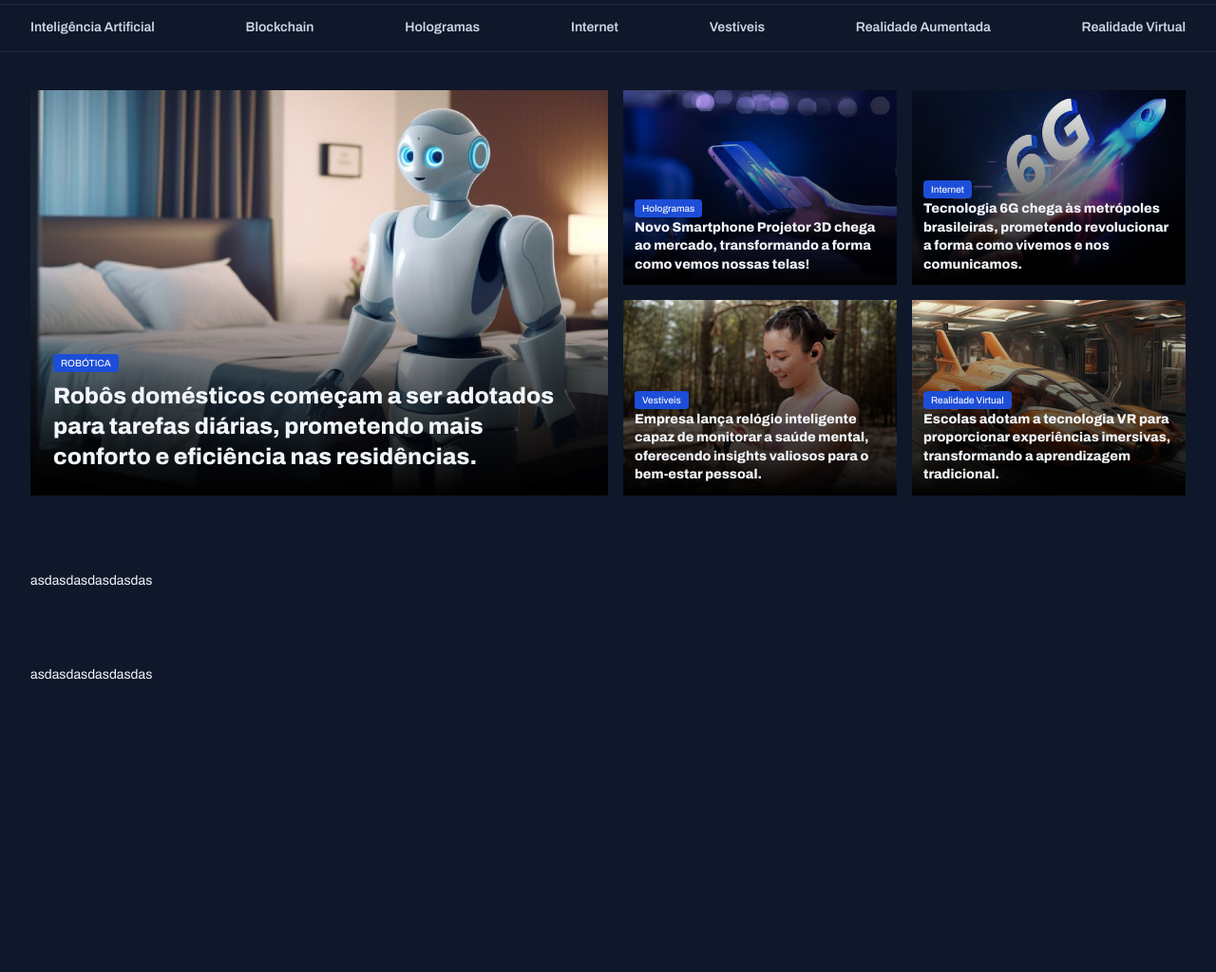
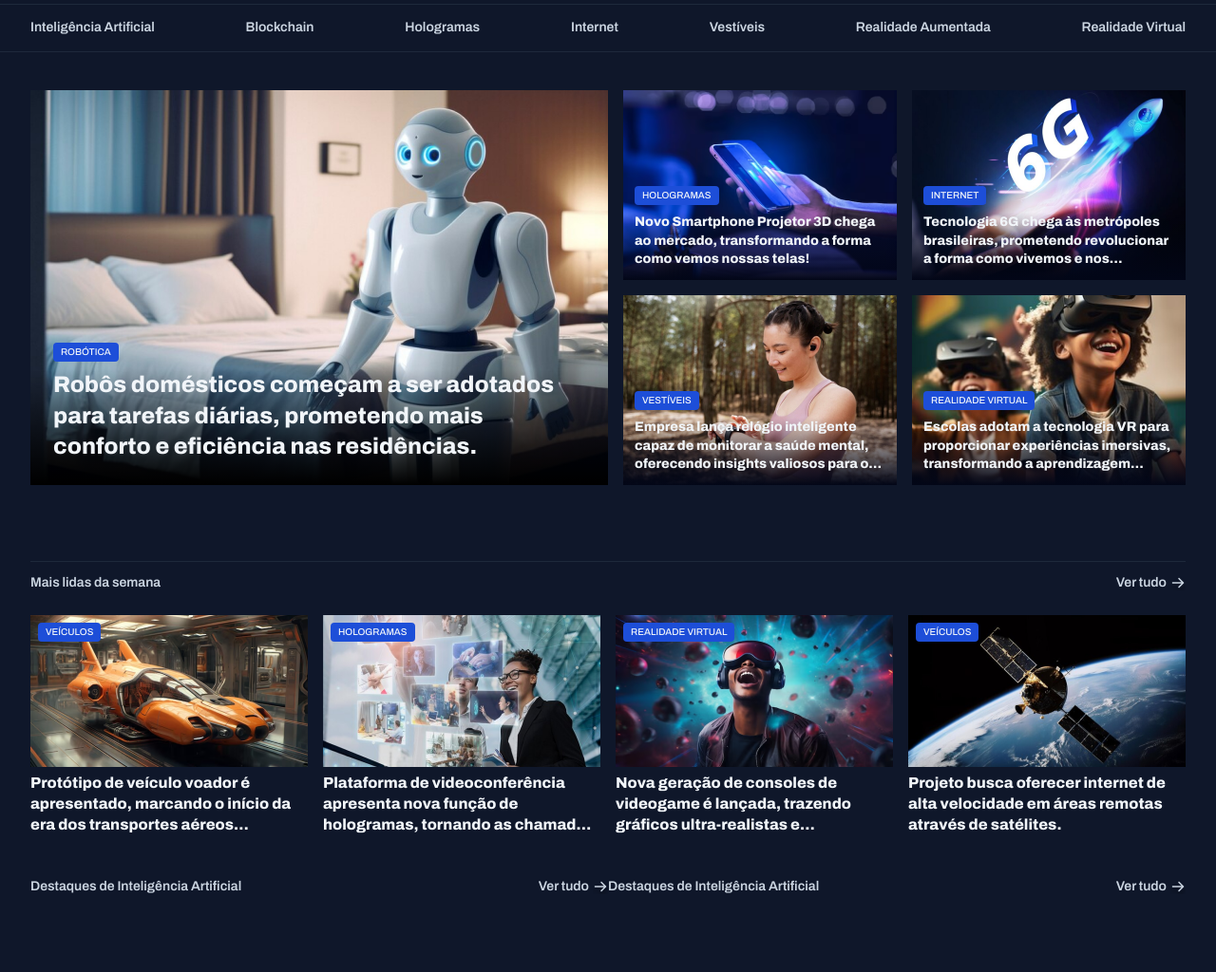
Before and after one commit to joaovitorps/news-portal, a plain HTML site: page index.html in a window 1280 px wide. Shown: the part 60-1084 px from the top of the page at 95% size. Before the commit the page ends 861 px from the top, so only its background shows below. Drawn offline with Linux system fonts and the light colour scheme.

Commit message:
feat: end hot section

```diff
--- a/index.html
+++ b/index.html
@@ -38,10 +38,8 @@
     <main class="container grid grid-flow-row">
       <section class="grid" id="highlights">
         <div id="a">
-          <div>
-            <div>
-              <span class="tag">ROBÓTICA</span>
-            </div>
+          <div class="grid">
+            <span class="tag">ROBÓTICA</span>
             <p>
               Robôs domésticos começam a ser adotados para tarefas diárias,
               prometendo mais conforto e eficiência nas residências.
@@ -87,11 +85,69 @@
               imersivas, transformando a aprendizagem tradicional.
             </p>
           </div>
-          <img src="/assets/images/Image 06.png" alt="" />
+          <img src="/assets/images/Image 05.png" alt="" />
         </div>
       </section>
-      <section id="hot">asdasdasdasdasdas</section>
-      <section id="ai-highlights">asdasdasdasdasdas</section>
+      <section class="grid" id="hot">
+        <header class="header-title grid grid-flow-column">
+          <p>Mais lidas da semana</p>
+          <a href="#" class="grid grid-flow-column">
+            <p>Ver tudo</p>
+            <img src="/assets/icons/ArrowRight.svg" alt="" />
+          </a>
+        </header>
+        <div class="grid grid-flow-column">
+          <div>
+            <span class="tag">Veículos</span>
+            <img src="/assets/images/Image 06.png" alt="" />
+            <p>
+              Protótipo de veículo voador é apresentado, marcando o início da
+              era dos transportes aéreos pessoais.
+            </p>
+          </div>
+          <div>
+            <span class="tag">Hologramas</span>
+            <img src="/assets/images/Image 07.png" alt="" />
+            <p>
+              Plataforma de videoconferência apresenta nova função de
+              hologramas, tornando as chamadas virtuais mais realistas e
+              envolventes.
+            </p>
+          </div>
+          <div>
+            <span class="tag">Realidade virtual</span>
+            <img src="/assets/images/Image 08.png" alt="" />
+            <p>
+              Nova geração de consoles de videogame é lançada, trazendo gráficos
+              ultra-realistas e experiências de jogo totalmente envolventes.
+            </p>
+          </div>
+          <div>
+            <span class="tag">Veículos</span>
+            <img src="/assets/images/Image 09.png" alt="" />
+            <p>
+              Projeto busca oferecer internet de alta velocidade em áreas
+              remotas através de satélites.
+            </p>
+          </div>
+        </div>
+      </section>
+      <section class="grid grid-flow-column" id="ai-highlights">
+        <header class="header-title grid grid-flow-column">
+          <p>Destaques de Inteligência Artificial</p>
+          <a href="#" class="grid grid-flow-column">
+            <p>Ver tudo</p>
+            <img src="/assets/icons/ArrowRight.svg" alt="" />
+          </a>
+        </header>
+        <header class="header-title grid grid-flow-column">
+          <p>Destaques de Inteligência Artificial</p>
+          <a href="#" class="grid grid-flow-column">
+            <p>Ver tudo</p>
+            <img src="/assets/icons/ArrowRight.svg" alt="" />
+          </a>
+        </header>
+      </section>
     </main>
   </body>
 </html>
--- a/styles/global.css
+++ b/styles/global.css
@@ -55,12 +55,44 @@ a:hover {
 }
 
 .tag {
-  position: relative;
-  inset-block-start: 50px;
+  position: absolute;
 
   background-color: var(--brand-color-dark);
-  font: 500 10px/12 var(--font-family);
+  font: 500 10px/12px var(--font-family);
   letter-spacing: 4%;
   padding: 4px 8px;
   border-radius: 4px;
+  text-transform: uppercase;
+  text-align: center;
 }
+
+header.header-title {
+  font: var(--text-sm);
+  color: var(--text-color-secondary);
+  padding-top: 12px;
+  justify-content: space-between;
+}
+
+header.header-title > a {
+  align-items: center;
+  column-gap: 4px;
+}
+
+header.header-title > a > img {
+  height: 16px;
+  width: 16px;
+}
+
+img {
+  height: 100%;
+  width: 100%;
+  object-fit: cover;
+}
+
+p {
+  display: -webkit-box;
+  -webkit-box-orient: vertical;
+  -webkit-line-clamp: 3;
+  overflow: hidden;
+  text-overflow: ellipsis;
+}
--- a/styles/main.css
+++ b/styles/highlights.css
@@ -3,12 +3,6 @@
     "A B C"
     "A D E";
   gap: 16px;
-}
-
-#highlights img {
-  height: 100%;
-  width: 100%;
-  object-fit: cover;
 }
 
 #highlights div {
@@ -18,6 +12,14 @@
 #a {
   grid-area: A;
   width: 608px;
+  height: 416px;
+}
+
+#b,
+#c,
+#d,
+#e {
+  height: 200px;
 }
 
 #a > div {
@@ -30,9 +32,9 @@
   background: linear-gradient(to bottom, #ffffff00, #000000);
 }
 
-#a div div:nth-child(1) {
-  position: relative;
-  margin-bottom: 8px;
+#a div span {
+  left: 24px;
+  top: -28px;
 }
 
 #a p {
@@ -53,7 +55,15 @@
   padding-bottom: 12px;
   padding-inline: 12px;
 
-  background: linear-gradient(to bottom, #ffffff00, #000000);
+  background: linear-gradient(to bottom, #ffffff00, #020617);
+}
+
+#b > div span,
+#c > div span,
+#d > div span,
+#e > div span {
+  left: 12px;
+  top: -28px;
 }
 
 #b p,
--- /dev/null
+++ b/styles/hot.css
@@ -0,0 +1,24 @@
+#hot {
+  row-gap: 24px;
+  border-top: 1px var(--stroke-color) solid;
+  padding-bottom: 24px;
+}
+
+#hot div.grid {
+  column-gap: 16px;
+}
+
+#hot div.grid div {
+  position: relative;
+  height: 160px;
+  width: 292px;
+}
+
+#hot div.grid div span {
+  top: 8px;
+  left: 8px;
+}
+
+#hot div.grid div p {
+  font: var(--text-lg);
+}
--- a/styles/index.css
+++ b/styles/index.css
@@ -1,3 +1,4 @@
 @import url(global.css);
 @import url(header.css);
-@import url(main.css);
+@import url(highlights.css);
+@import url(hot.css);
```
